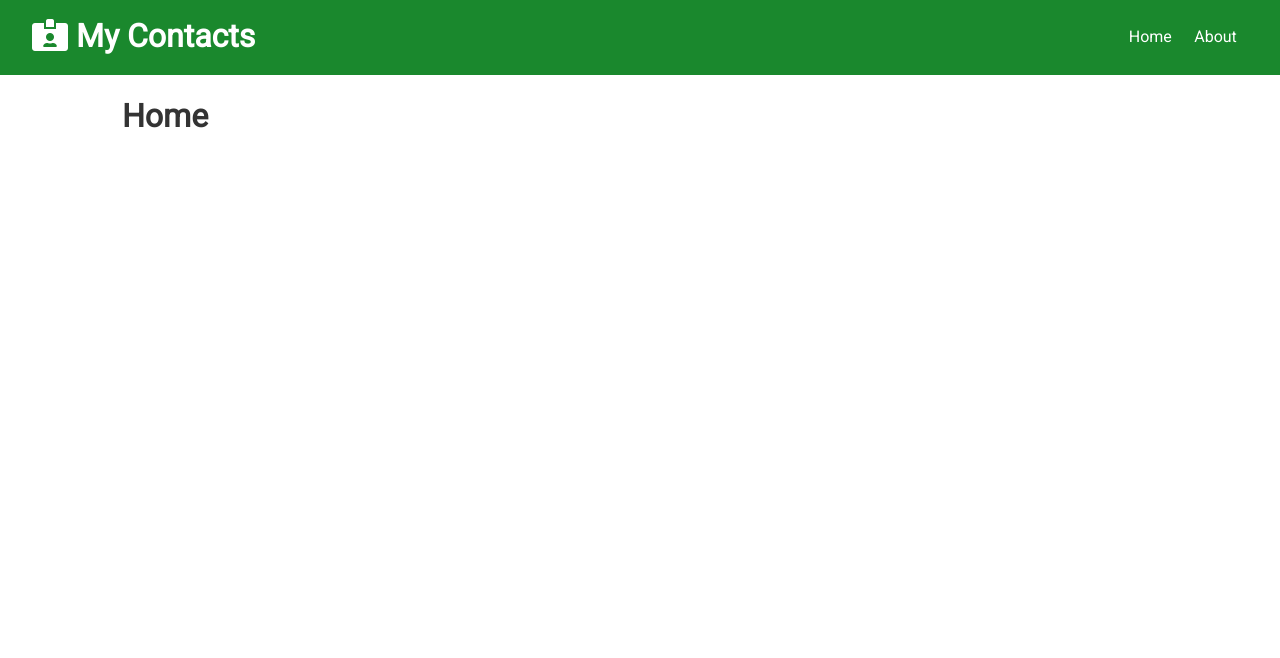
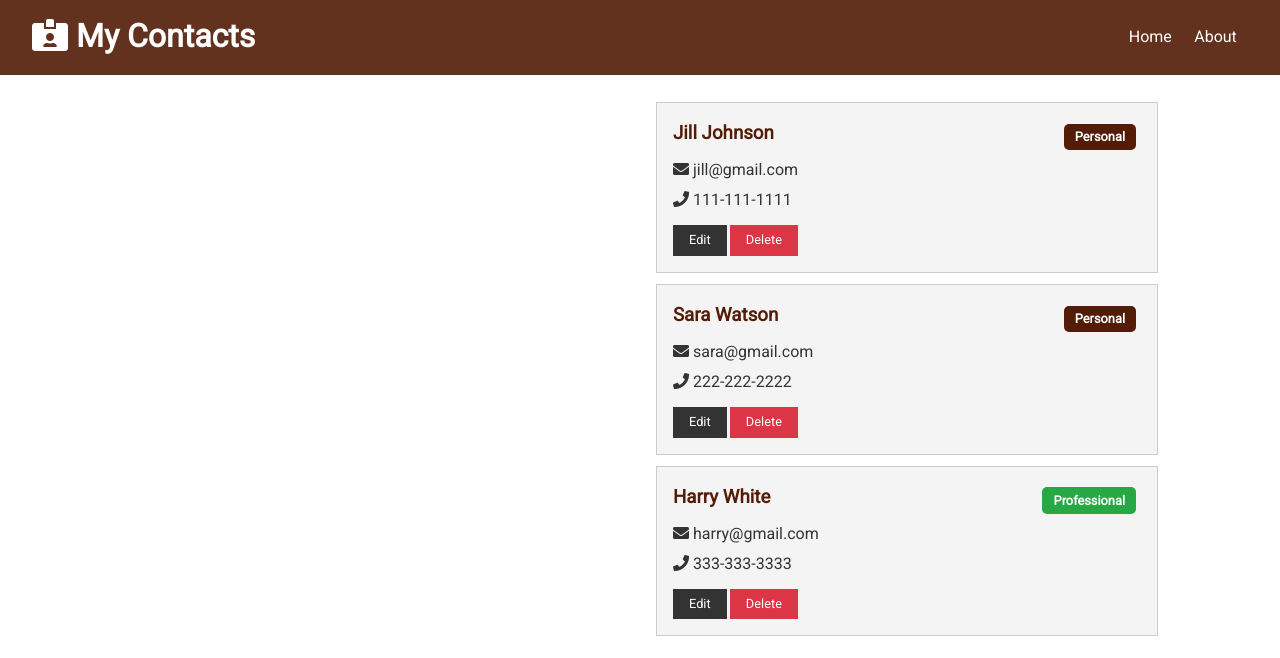
Before and after one commit to SilvesterSpath/My-Contact-Keeper, a React (Create React App) app in the folder client/: page / in a window 1280 px wide. Shown: the top 658 px of the page. Built offline with nearby package versions, Linux system fonts and the light colour scheme; the HTML template or start-up script is replaced by a standard one.

Commit message:
ContactItem

```diff
--- a/client/src/App.css
+++ b/client/src/App.css
@@ -2,7 +2,7 @@
 
 /* Global Styles */
 :root {
-  --primary-color: #027c17;
+  --primary-color: #521c07;
   --dark-color: #333333;
   --light-color: #f4f4f4;
   --danger-color: #dc3545;
--- /dev/null
+++ b/client/src/components/contacts/ContactItem.js
@@ -0,0 +1,47 @@
+import React from 'react';
+import PropTypes from 'prop-types';
+
+const ContactItem = ({ contact }) => {
+  const { id, name, email, phone, type } = contact;
+
+  return (
+    <div className='card bg-light'>
+      <h3 className='text-primary text-left'>
+        {name}{' '}
+        <span
+          style={{ float: 'right' }}
+          className={
+            'badge ' +
+            (type === 'professional' ? 'badge-success' : 'badge-primary')
+          }
+        >
+          {type.charAt(0).toUpperCase() + type.slice(1)}
+        </span>
+      </h3>
+      <ul className='list'>
+        {email && (
+          <li>
+            <i className='fas fa-envelope'></i>
+            {' ' + email}
+          </li>
+        )}
+        {phone && (
+          <li>
+            <i className='fas fa-phone'></i>
+            {' ' + phone}
+          </li>
+        )}
+      </ul>
+      <p>
+        <button className='btn btn-dark btn-sm'>Edit</button>
+        <button className='btn btn-danger btn-sm'>Delete</button>
+      </p>
+    </div>
+  );
+};
+
+ContactItem.prototype = {
+  contact: PropTypes.object.isRequired,
+};
+
+export default ContactItem;
--- /dev/null
+++ b/client/src/components/contacts/Contacts.js
@@ -0,0 +1,19 @@
+import React, { Fragment, useContext } from 'react';
+import ContactContext from '../../context/contact/contactContext';
+import ContactItem from './ContactItem';
+
+const Contacts = () => {
+  const contactContext = useContext(ContactContext);
+
+  const { contacts } = contactContext;
+
+  return (
+    <Fragment>
+      {contacts.map((i) => (
+        <ContactItem key={i.id} contact={i} />
+      ))}
+    </Fragment>
+  );
+};
+
+export default Contacts;
--- a/client/src/components/pages/Home.js
+++ b/client/src/components/pages/Home.js
@@ -1,9 +1,13 @@
 import React from 'react';
+import Contacts from '../contacts/Contacts';
 
 const Home = () => {
   return (
-    <div>
-      <h1>Home</h1>
+    <div className='grid-2'>
+      <div>{/* ContactForm */}</div>
+      <div>
+        <Contacts />
+      </div>
     </div>
   );
 };
```
